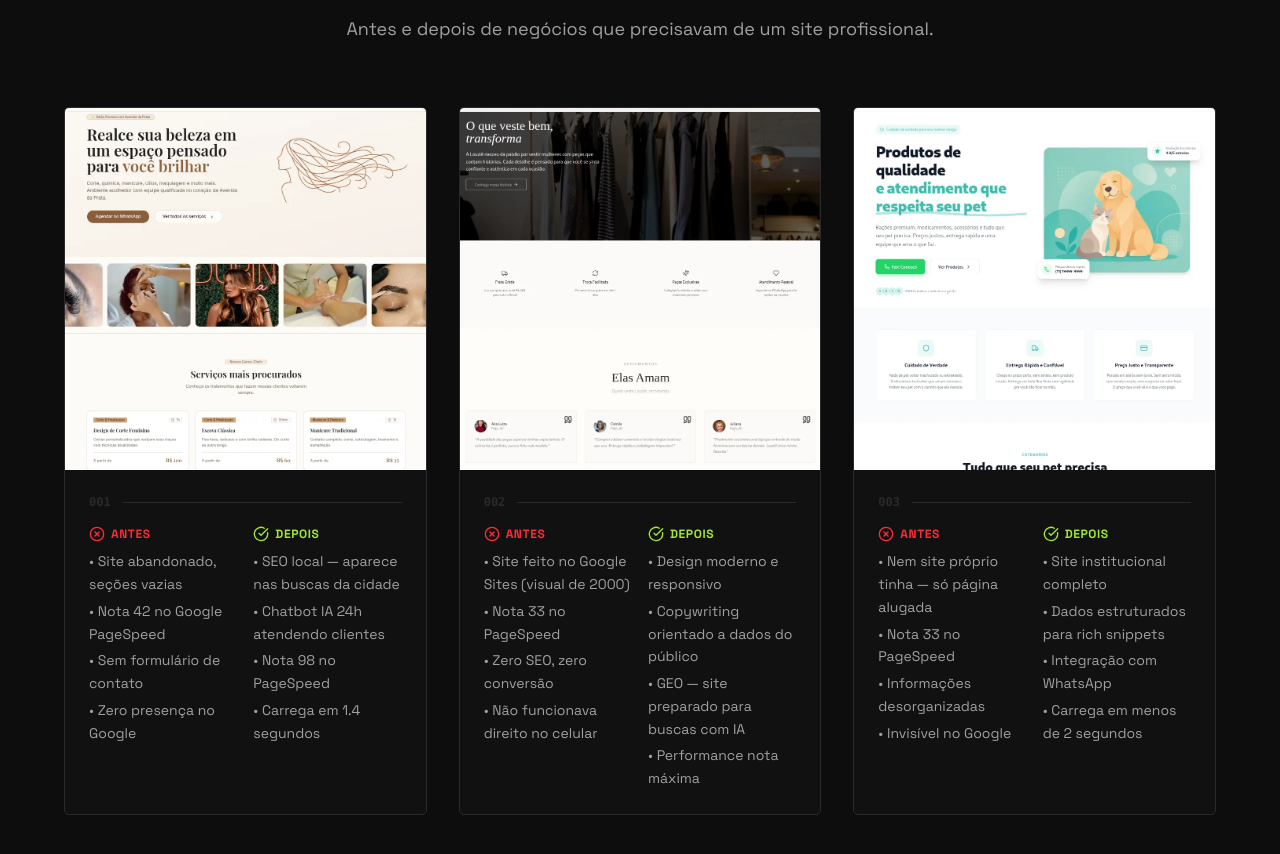
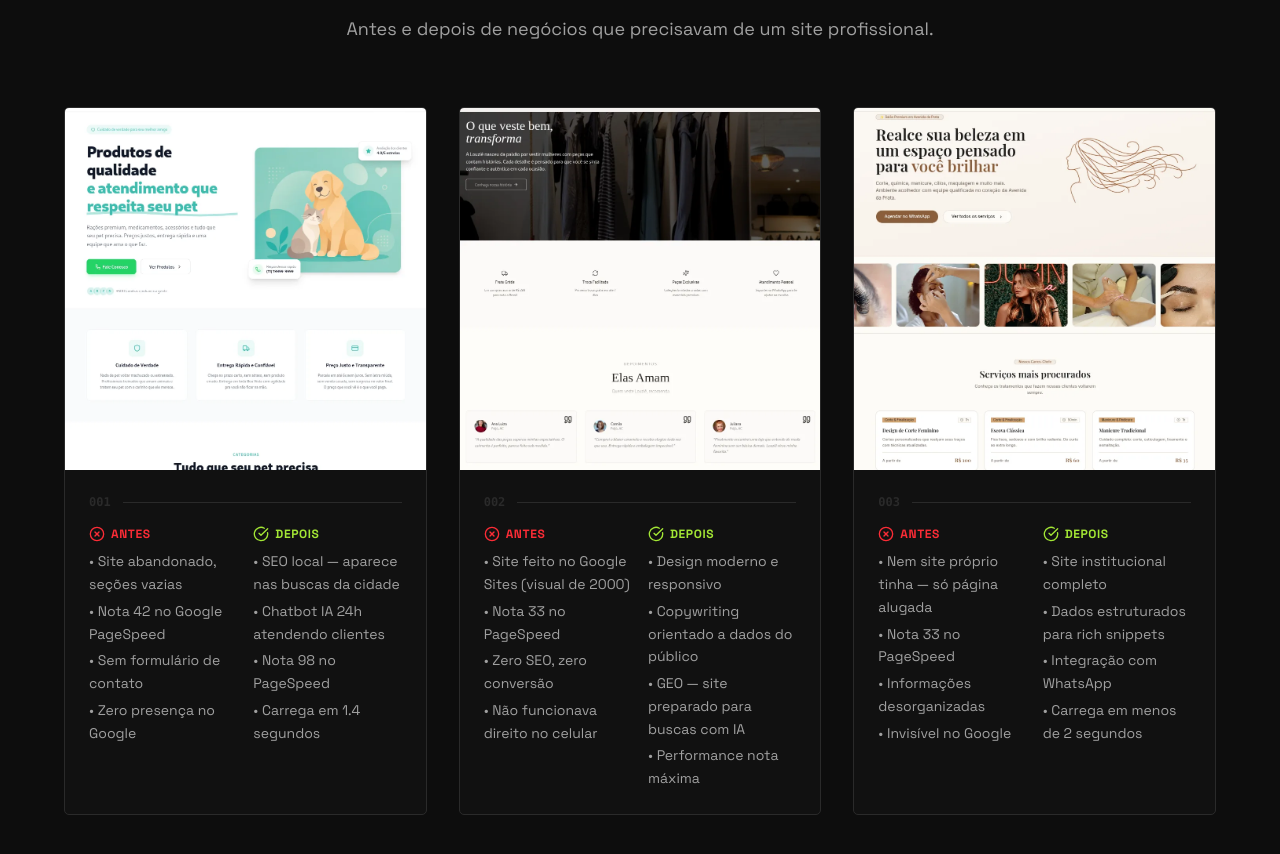
Before and after one commit to mateushahndev/mateushahn, a Next.js app: page / in a window 1280 px wide. Shown: the part 1954-2808 px from the top of the page. Built offline with nearby package versions, Linux system fonts and the light colour scheme.

Commit message:
fix: corrigindo ordem das imagens na seção de cases

```diff
--- a/components/landing/cases.tsx
+++ b/components/landing/cases.tsx
@@ -4,7 +4,7 @@ import { CheckCircle, XCircle } from 'lucide-react'
 const cases = [
   {
     id: '01',
-    image: '/landing/casesalao.webp',
+    image: '/landing/casepetshop.webp',
     alt: 'Site de restaurante - depois',
     before: {
       label: 'Antes',
@@ -50,7 +50,7 @@ const cases = [
   },
   {
     id: '03',
-    image: '/landing/casepetshop.webp',
+    image: '/landing/casesalao.webp',
     alt: 'Site de escritório - depois',
     before: {
       label: 'Antes',
```
